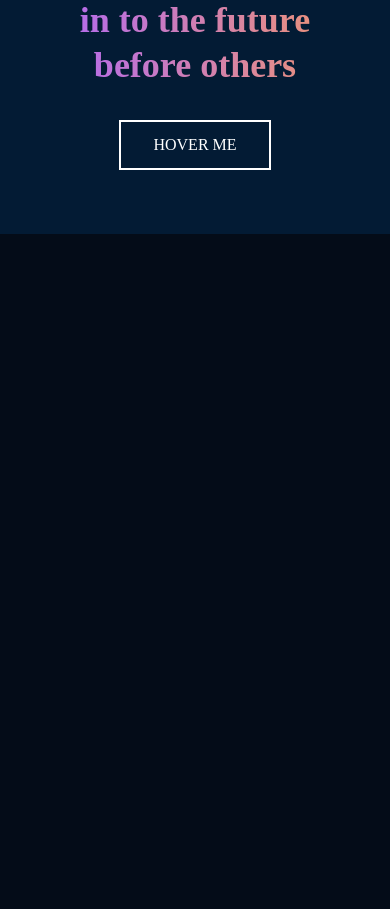
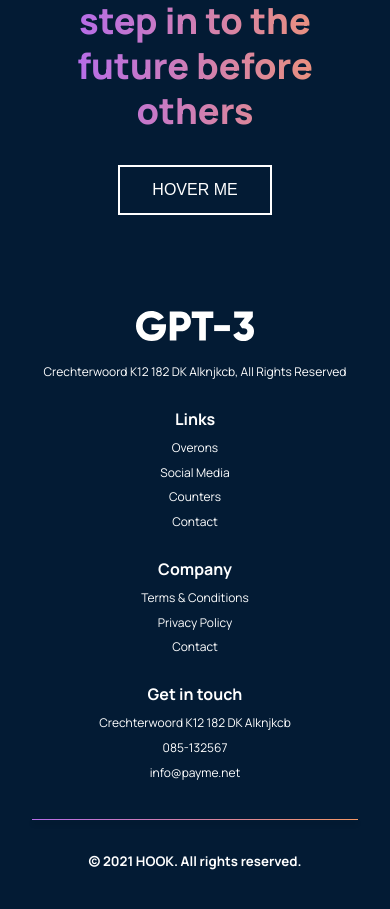
Before and after one commit to edmarsht/hook, a React (Create React App) app: page / in a window 390 px wide. Shown: the part 5086-5995 px from the top of the page. Before the commit the page ends 5320 px from the top, so only its background shows below. Built offline with nearby package versions, Linux system fonts and the light colour scheme.

Commit message:
footer & responsive finished

```diff
--- a/src/containers/footer/Footer.css
+++ b/src/containers/footer/Footer.css
@@ -1,5 +1,6 @@
 .hook__footer {
   background-color: #031b34;
+  font-family: var(--font-family);
 }
 
 .hook__container-text {
@@ -28,9 +29,9 @@
   color: #ddd;
   transition: 0.3s;
   z-index: 1;
-  font-family: inherit;
   color: white;
   cursor: pointer;
+  margin-bottom: 2rem;
 }
 
 .hook__footer_button::before {
@@ -56,5 +57,86 @@
 }
 
 .hook__footer_button:active {
-    transform: scale(0.9);
+  transform: scale(0.9);
+}
+
+/* -----------------Footer link ------------- */
+.hook__container-details {
+  color: white;
+  display: flex;
+  flex-direction: row;
+  justify-content: space-around;
+  margin-top: 4rem;
+  margin-bottom: 2rem;
+}
+
+.hook__container-details-1 {
+  margin-right: 2rem;
+}
+.hook__container-details-2 {
+  margin-right: 2rem;
+}
+.hook__container-details-3 {
+  margin-right: 2rem;
+}
+
+.hook__container-details-1 img {
+  margin-bottom: 1rem;
+}
+
+.hook__container-details h4 {
+  margin-bottom: 1rem;
+}
+.hook__container-details p {
+  margin-bottom: 1rem;
+}
+
+.hook__container-details p {
+  font-size: 12px;
+  line-height: 20px;
+}
+
+.hook__container-right {
+  margin-top: 2rem;
+  margin-bottom: 1rem;
+  color: white;
+  text-align: center;
+}
+
+.div {
+  width: 38px;
+  height: 1px;
+  background: var(--gradient-bar);
+  box-shadow: 0px 4px 4px rgba(0, 0, 0, 0.25);
+  margin-bottom: 0.25rem;
+  text-align: center;
+  width: 100%;
+}
+
+@media screen and (max-width: 550px) {
+  .hook__container-details {
+    flex-direction: column;
+    text-align: center;
   }
+  .hook__container-details-1 {
+    margin-right: 0;
+    margin-bottom: 1.3rem;
+
+  }
+  .hook__container-details-2 {
+    margin-right: 0;
+    margin-bottom: 1.3rem;
+
+  }
+  .hook__container-details-3 {
+    margin-right: 0;
+    margin-bottom: 1.3rem;
+  }
+
+  .hook__container-details h4 {
+    margin-bottom: 0.5rem;
+  }
+  .hook__container-details p {
+    margin-bottom: 0.3rem;
+  }
+}
--- a/src/containers/footer/Footer.jsx
+++ b/src/containers/footer/Footer.jsx
@@ -1,5 +1,6 @@
 import React, { useState } from "react";
 import "./Footer.css";
+import logo from "../../assets/logo.svg";
 
 function Footer() {
   return (
@@ -10,6 +11,33 @@ function Footer() {
         </h1>
         <button className="hook__footer_button"> Hover me</button>
       </div>
+      <div className="hook__container-details">
+        <div className="hook__container-details-1">
+          <img src={logo} alt="logo" />
+          <p>Crechterwoord K12 182 DK Alknjkcb, All Rights Reserved</p>
+        </div>
+        <div className="hook__container-details-2">
+          <h4>Links</h4>
+          <p>Overons</p>
+          <p>Social Media</p>
+          <p>Counters</p>
+          <p>Contact</p>
+        </div>
+        <div className="hook__container-details-3">
+          <h4>Company</h4>
+          <p>Terms & Conditions</p>
+          <p>Privacy Policy</p>
+          <p>Contact</p>
+        </div>
+        <div className="hook__container-details-4">
+          <h4>Get in touch</h4>
+          <p>Crechterwoord K12 182 DK Alknjkcb</p>
+          <p>085-132567</p>
+          <p>info@payme.net</p>
+        </div>
+      </div>
+      <div className="div"></div>
+      <h5 className="hook__container-right">© 2021 HOOK. All rights reserved.</h5>
     </div>
   );
 }
```
